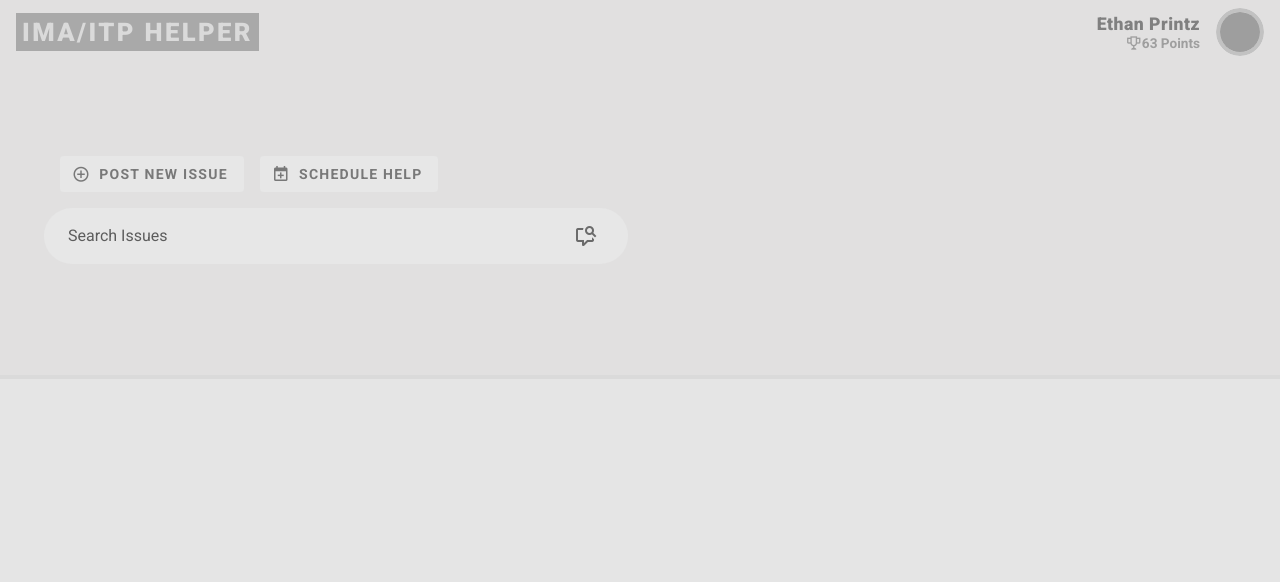
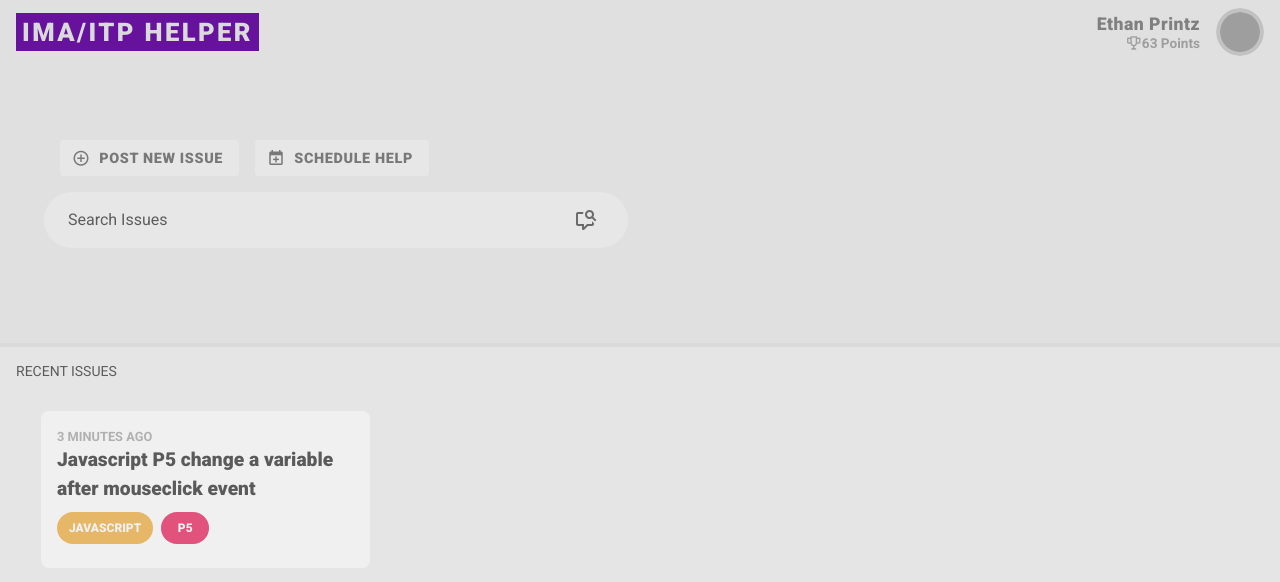
Before and after one commit to EthanPrintz/ima-itp-helper, a Vue app: page / in a window 1280 px wide. Shown: the top 582 px of the page. Built offline with nearby package versions, Linux system fonts and the light colour scheme; grey boxes are pictures that could not be loaded.

Commit message:
Added v1 of Issue Card

```diff
--- a/src/App.vue
+++ b/src/App.vue
@@ -2,8 +2,9 @@
   <v-app>
     <!-- Navbar -->
     <Navbar />
-    <!-- Main content -->
+    <!-- Main Content -->
     <v-content id="content">
+      <!-- Upper Fold - Issue search and action buttons -->
       <div id="upper-fold">
         <v-col cols="12" sm="8" md="6">
           <div id="upper-fold-button-container">
@@ -26,15 +27,34 @@
           </v-text-field>
         </v-col>
       </div>
+      <!-- Lower Fold - Recent issues, helpers, courses  -->
+
+      <div id="lower-fold">
+        <v-row>
+          <v-col class="lower-fold-col" cols="12" sm="4" md="4">
+            <v-subheader>RECENT ISSUES</v-subheader>
+            <IssueCard
+              title="Javascript P5 change a variable after mouseclick event"
+              timePosted="3"
+            />
+          </v-col>
+          <v-col class="lower-fold-col" cols="12" sm="4" md="4"></v-col>
+          <v-col class="lower-fold-col" cols="12" sm="4" md="4"></v-col>
+        </v-row>
+      </div>
     </v-content>
   </v-app>
 </template>
 
 <script>
+// Imports
 import Navbar from "@/components/Navbar";
+import IssueCard from "@/components/IssueCard";
+
+// Export data to template
 export default {
   name: "App",
-  components: { Navbar },
+  components: { Navbar, IssueCard },
   data: () => ({
     //
   }),
@@ -54,7 +74,7 @@ export default {
 #upper-fold
   background-color: #E1E0E0
   border-bottom: 0.3rem solid #DADADA
-  min-height: 40vh
+  min-height: 36vh
   display: flex
   align-items: center
   justify-content: flex-start
@@ -62,10 +82,12 @@ export default {
   #upper-fold-button-container
     padding: 1rem
     .upper-fold-button
-      font-weight: 700
+      font-weight: 800
       margin: 0 1rem 0 0
       background-color: #E7E7E7
       color: #787878
+      letter-spacing: 0.04rem
+      font-size: 0.9rem
 
 #search-bar
   color: #393939
@@ -77,4 +99,7 @@ export default {
 .v-input__append-inner
   margin-top: 0!important
   align-self: center!important
+
+#lower-fold
+  .lower-fold-col
 </style>
--- /dev/null
+++ b/src/components/IssueCard.vue
@@ -0,0 +1,46 @@
+<template>
+  <v-card flat id="container">
+    <p id="time-passed">{{timePosted}} MINUTES AGO</p>
+    <h2 id="title">{{title}}</h2>
+    <v-chip-group>
+      <TechChip name="Javascript" color="#E6B767" />
+      <TechChip name="P5" color="#E1527C" />
+    </v-chip-group>
+  </v-card>
+</template>
+
+<script>
+import TechChip from "@/components/TechChip.vue";
+export default {
+  props: {
+    chips: {
+      type: Array
+    },
+    timePosted: {
+      type: String
+    },
+    title: {
+      type: String
+    }
+  },
+  components: { TechChip }
+};
+</script>
+
+<style scoped lang="sass">
+#container
+  width: 80%
+  margin: 1rem 10%
+  background-color: #F0F0F0
+  border-radius: 0.5rem
+  padding: 1rem
+  #time-passed
+    color: #B0B0B0
+    font-size: 0.8rem
+    font-weight: 700
+  #title
+    font-size: 1.2rem
+    color: #5A5A5A
+    margin-top: -1rem
+    font-weight: 800
+</style>
--- a/src/components/Navbar.vue
+++ b/src/components/Navbar.vue
@@ -26,10 +26,10 @@
 export default {};
 </script>
 
-<style lang="sass">
+<style scoped lang="sass">
 #title
   color: #DADADA
-  background-color: #A9A9A9
+  background-color: #66129D
   font-weight: 900
   padding: 0 6px
   letter-spacing: 0.15rem
--- /dev/null
+++ b/src/components/TechChip.vue
@@ -0,0 +1,33 @@
+<template>
+  <v-chip id="chip" :style="style" link>{{name.toUpperCase()}}</v-chip>
+</template>
+
+<script>
+export default {
+  props: {
+    name: {
+      type: String
+    },
+    color: {
+      type: String
+    }
+  },
+  // Compute the background color from prop
+  computed: {
+    style() {
+      return "background-color: " + this.color;
+    }
+  }
+};
+</script>
+
+<style scoped lang="sass">
+#chip
+  color: #F0F0F0
+  font-weight: 800
+  font-size: 0.75rem
+  min-width: 3rem
+  display: flex
+  justify-content: center
+  align-items: center
+</style>
```
